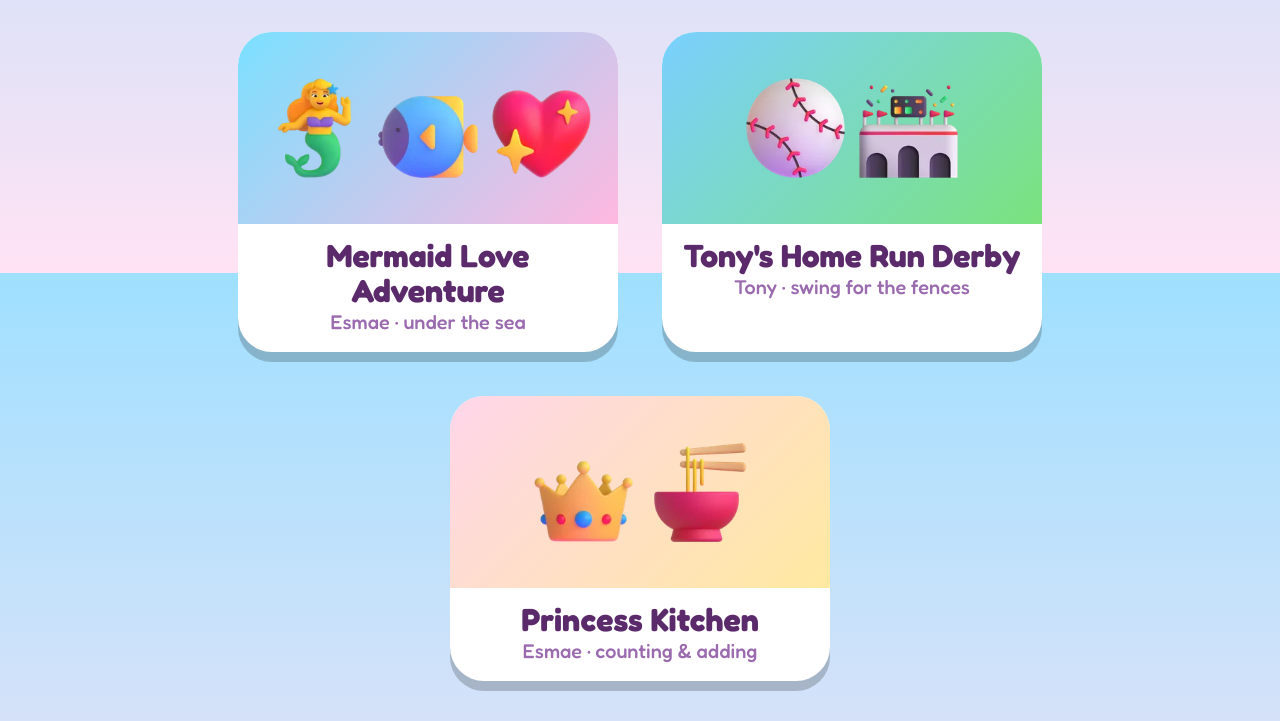
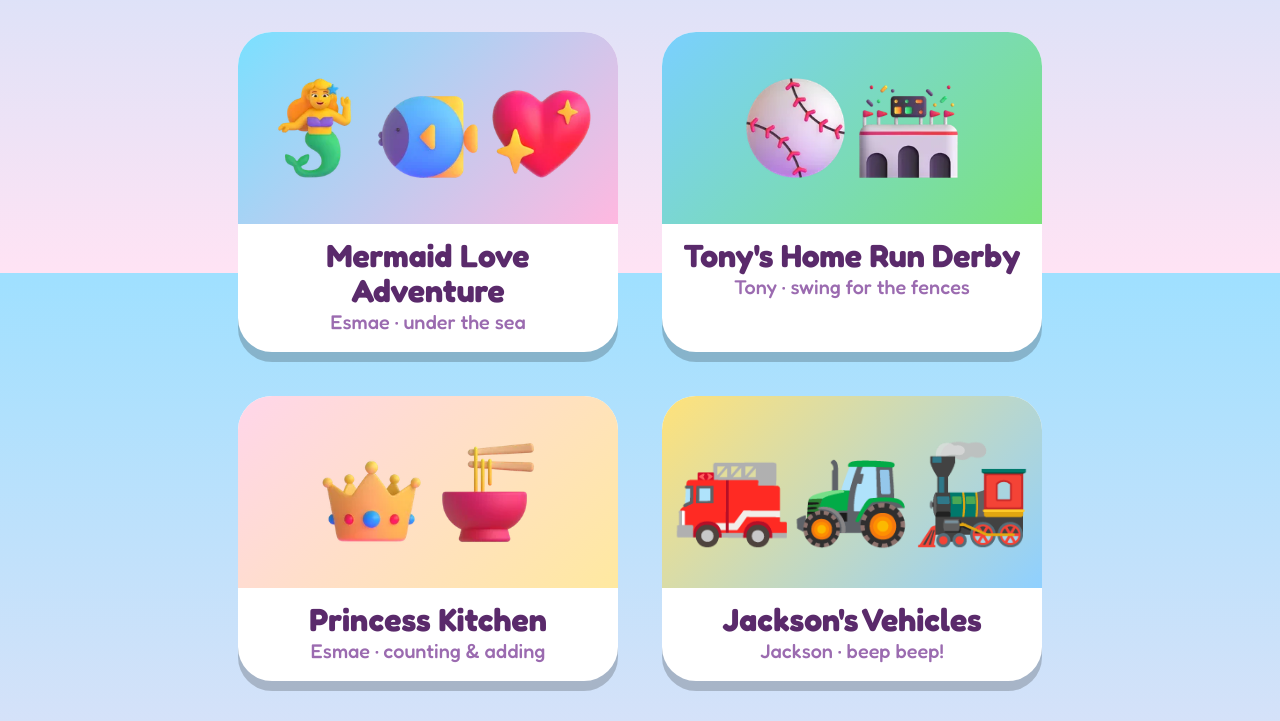
Before and after one commit to freight777/twins-candy-adventure, a website built with Vite: page index.html in a window 1280 px wide. Shown: the part 527-1248 px from the top of the page. Built offline with nearby package versions, Linux system fonts and the light colour scheme.

Commit message:
Games menu: add a Jackson's Vehicles tile linking to /jackson/
Co-Authored-By: Claude Sonnet 5.5 <noreply@anthropic.com>

```diff
--- a/index.html
+++ b/index.html
@@ -24,6 +24,7 @@
     .uni .art { background: linear-gradient(135deg, #c9a8ff, #8fe3ff); }
     .mermaid .art { background: linear-gradient(135deg, #7ae0ff, #ffb8e0); }
     .derby .art { background: linear-gradient(135deg, #7ad0ff, #7be37d); }
+    .jackson .art { background: linear-gradient(135deg, #ffe27a, #8fd0ff); }
     .princess .art { background: linear-gradient(135deg, #ffd6ea, #ffe9a0); }
     .label { padding: 14px 16px 18px; text-align: center; font-size: clamp(22px, 4vw, 32px); font-weight: 700; line-height: 1.1; }
     .label small { display: block; margin-top: 4px; font-size: .62em; font-weight: 500; color: #9b6bb0; }
@@ -65,6 +66,10 @@
         <div class="art">&#128081;&#127836;</div>
         <div class="label">Princess Kitchen<small>Esmae &middot; counting &amp; adding</small></div>
       </a>
+      <a class="game jackson" href="./jackson/index.html">
+        <div class="art">&#128658;&#128668;&#128642;</div>
+        <div class="label">Jackson's Vehicles<small>Jackson &middot; beep beep!</small></div>
+      </a>
     </div>
   </main>
   <script type="module" src="/src/hub.js"></script>
```
